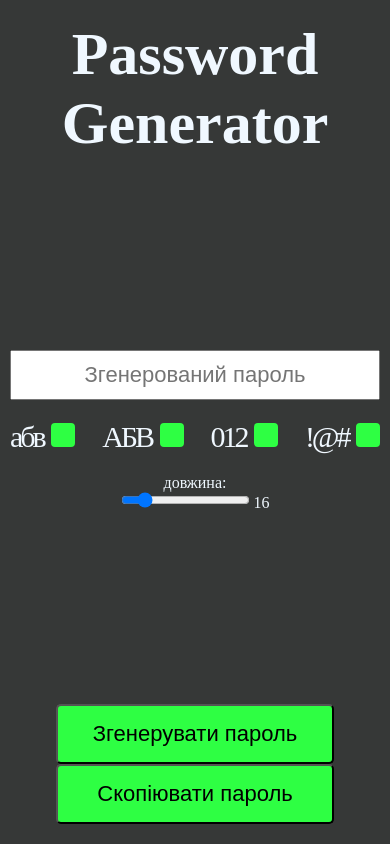
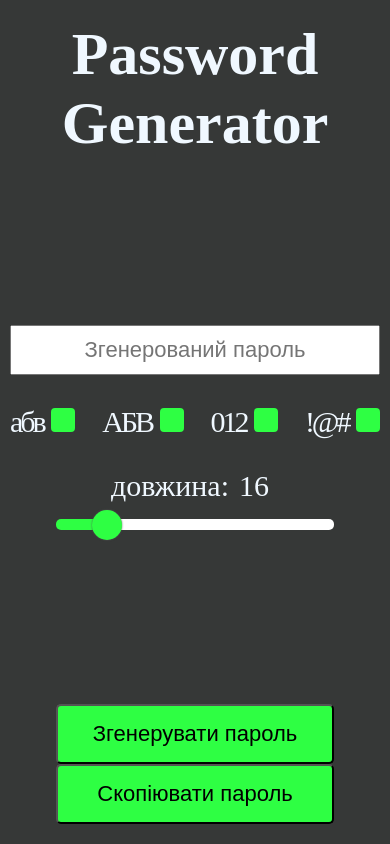
Before and after one commit to PIDLISNYiDMYTRo/PasswordGenerator, a plain HTML site: page index.html in a window 390 px wide. Drawn offline with Linux system fonts and the light colour scheme.

Commit message:
mobile_01

```diff
--- a/css/style.css
+++ b/css/style.css
@@ -11,6 +11,9 @@ ul {
 html, body {
   height: 100%;
   overflow: hidden;
+
+
+  font-size: 30px;
 }
 
 
@@ -56,7 +59,7 @@ html, body {
   text-align: center;
   font-size: 22px;
   overflow-x: auto;
-  margin-bottom: 20px;
+  margin-bottom: 30px;
 }
 
 
@@ -65,9 +68,9 @@ html, body {
   display: flex;
   justify-content: space-between;
 
-  font-size: 30px;
 
-  margin-bottom: 20px;
+
+  margin-bottom: 30px;
 }
 .list__item {
   position: relative;
@@ -97,17 +100,48 @@ background-color: #2EFF43;
 
 
 .body__range_container {
+
   text-align: center;
-}
-.range__password-length {}
-.range__value {
 
 }
+.range__lable {
+
+}
+.lable__value {
+  margin: 0 10px;
+}
+.range__password-length {
+  width: 75%
+}
+/* Range */
+/* Base styling */
 input[type="range"] {
-  color: #2EFF43;
+  -webkit-appearance: none;
+  height: 11px;
+  /* background: rgba(255, 255, 255, 0.6); */
+  border-radius: 5px;
+  background-image: linear-gradient(#2EFF43, #2EFF43);
+  background-size: 20% 100%;
+  background-repeat: no-repeat;
 }
-
-
+/* Styling the thumb */
+input[type="range"]::-webkit-slider-thumb {
+  -webkit-appearance: none;
+  height: 30px;
+  width: 30px;
+  border-radius: 50%;
+  background: #2EFF43;
+  cursor: ew-resize;
+  box-shadow: 0 0 2px 0 #555;
+  transition: background .3s ease-in-out;
+}
+/* Styling the track */
+input[type=range]::-webkit-slider-runnable-track  {
+  -webkit-appearance: none;
+  box-shadow: none;
+  border: none;
+  background: transparent;
+}
 
 
 
--- a/index.html
+++ b/index.html
@@ -40,10 +40,11 @@
           <input id="password-length" type="range" value="16" min="8" max="64">
           <span class="range__value" id="password-length-value"></span>
         </div> -->
+
         <div class="body__range_container">
-          <p>довжина:</p>
+          <p class="range__lable">довжина:<span class="lable__value" id="password-length-value"></span></p>
           <input id="password-length" class="range__password-length" type="range" value="16" min="8" max="64">
-          <span class="range__value" id="password-length-value"></span>
+
         </div>
       </div>
       <div class="main__bottom">
--- a/js/script.js
+++ b/js/script.js
@@ -200,3 +200,30 @@ passwordLengthInput.addEventListener("input", () => {
 
 // Initialize password length value
 updatePasswordLength();
+
+
+
+
+
+
+
+const rangeInputs = document.querySelectorAll('input[type="range"]')
+const numberInput = document.querySelector('input[type="number"]')
+
+function handleInputChange(e) {
+	let target = e.target
+	if (e.target.type !== 'range') {
+		target = document.getElementById('range')
+	}
+	const min = target.min
+	const max = target.max
+	const val = target.value
+
+	target.style.backgroundSize = (val - min) * 100 / (max - min) + '% 100%'
+}
+
+rangeInputs.forEach(input => {
+	input.addEventListener('input', handleInputChange)
+})
+
+numberInput.addEventListener('input', handleInputChange)
```
